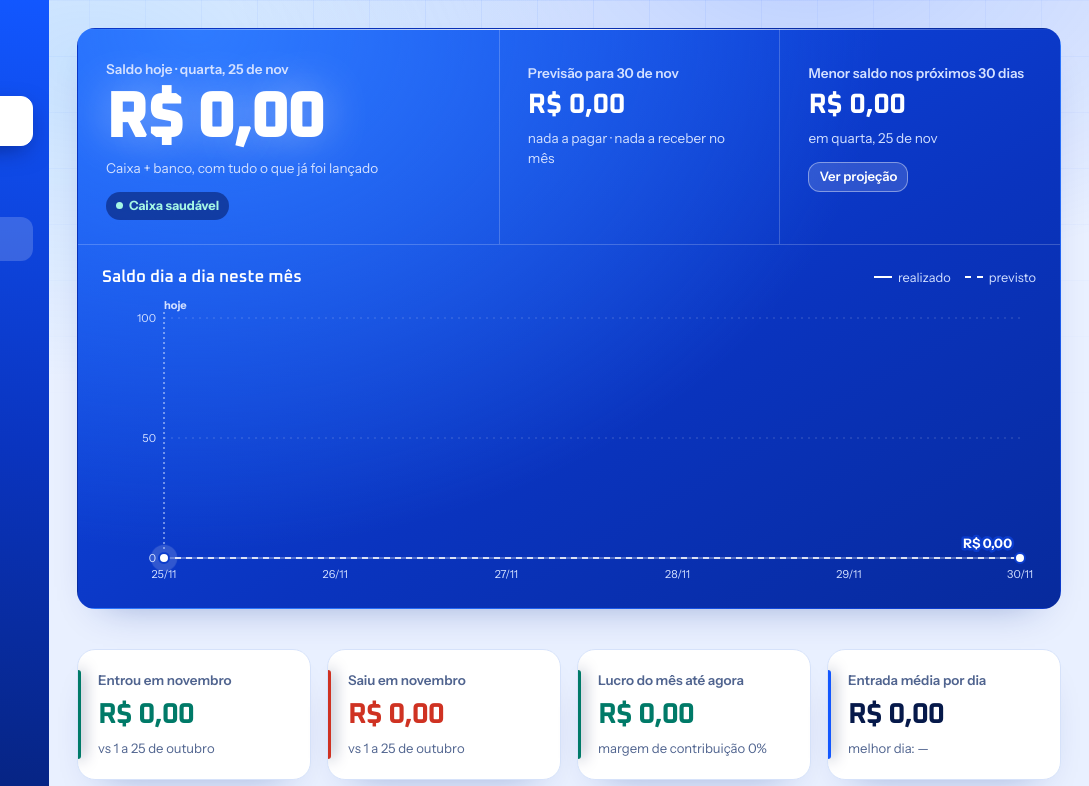
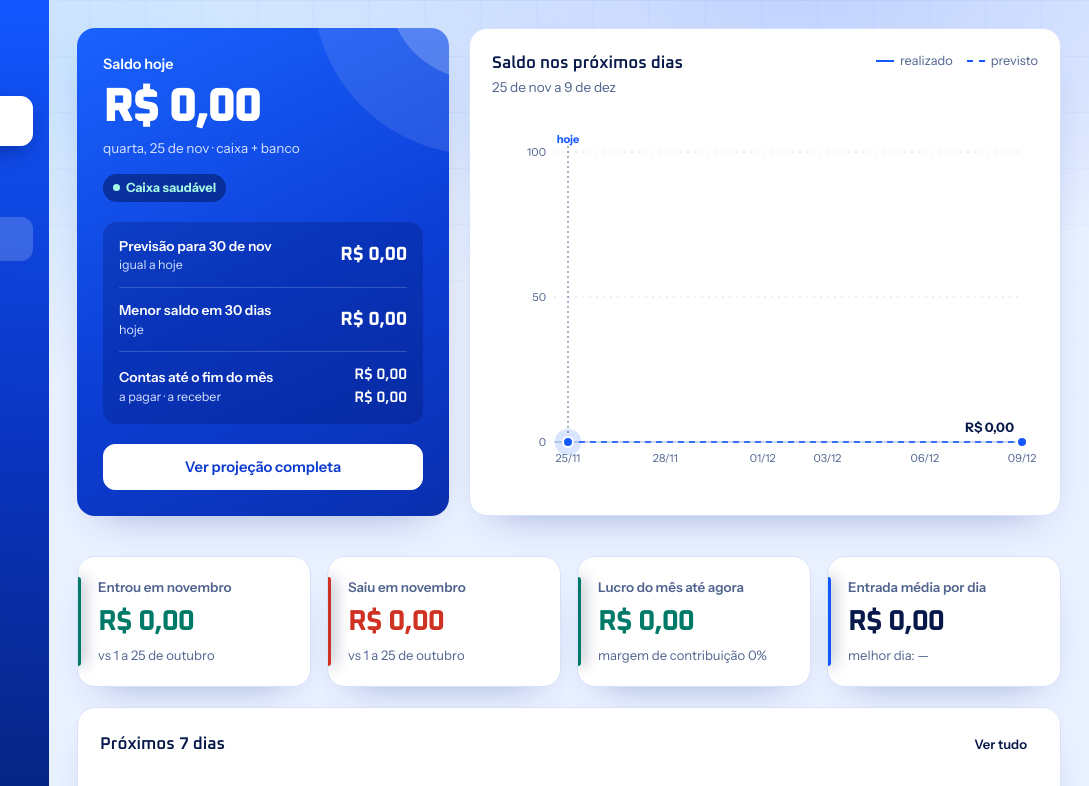
Before and after one commit to fabioramos208922-fabio/financeiro, a plain HTML site: page index.html in a window 1280 px wide. Shown: the top 786 px of the page, 191-1280 px from the left. Drawn offline with Linux system fonts and the light colour scheme.

Commit message:
Redesenha o painel de saldo
Co-Authored-By: Claude Opus 5.5 <noreply@anthropic.com>

```diff
--- a/css/futurista.css
+++ b/css/futurista.css
@@ -1,31 +1,33 @@
 /* Acabamento: painel de saldo, cartões, botões e gráficos. Carrega por último. */
-/* painel do saldo: fundo azul, então as cores de dentro são claras */
-.console{--surface:#0b3ccc;--surface2:rgba(255,255,255,.14);--ink:#fff;--muted:#d3e0ff;--line:rgba(255,255,255,.2);--accent:#fff;
-  --in:#a5f7e5;--in-soft:rgba(0,16,84,.5);--out:#ffc4ba;--out-soft:rgba(0,16,84,.5);--warn:#ffe09a;--warn-soft:rgba(0,16,84,.5);color:var(--ink)}
-.console .btn{border-color:rgba(255,255,255,.4)}
+/* painel: cartão de saldo azul + gráfico branco */
+.painel{display:grid;grid-template-columns:372px minmax(0,1fr);gap:20px}
+.hero{--ink:#fff;--muted:#d6e3ff;--line:rgba(255,255,255,.18);--in:#a5f7e5;--out:#ffc4ba;--warn:#ffe09a;
+  --in-soft:rgba(0,16,84,.5);--out-soft:rgba(0,16,84,.5);--warn-soft:rgba(0,16,84,.5);
+  color:var(--ink);display:flex;flex-direction:column;gap:20px;padding:26px;border:0;overflow:hidden;
+  background:radial-gradient(circle at 108% -8%,rgba(255,255,255,.2) 0 90px,transparent 91px),radial-gradient(circle at 108% -8%,rgba(255,255,255,.1) 0 165px,transparent 166px),linear-gradient(155deg,#1a62ff,#0c3fd6 55%,#0a2fae)}
+.hero > div{padding:0;gap:0}
+.hero > div + div{border:0}
+.hero .saldo{display:flex;flex-direction:column;gap:6px;position:relative}
+.hero .saldo .pill{margin-top:10px}
+.hero .lb{font-size:.9rem;color:#fff}
+.hero .big{font-size:3rem;letter-spacing:-.03em;line-height:1.05}
+.hero .big.longo{font-size:2.3rem}
+.hero .linhas{border-radius:14px;background:rgba(0,20,100,.28);padding:2px 16px;margin-top:auto}
+.linha-info{display:flex;justify-content:space-between;align-items:center;gap:12px;padding:12px 0}
+.linha-info + .linha-info{border-top:1px solid var(--line)}
+.linha-info > span:first-child{display:flex;flex-direction:column}
+.hero .linha-info .lb{font-size:.86rem}
+.hero .linha-info .s{font-size:.78rem}
+.hero .mid{font-size:1.2rem}
+.hero .par{font-family:var(--display);font-weight:600;text-align:right;white-space:nowrap;font-size:.95rem}
+.hero .btn{background:#fff;border-color:#fff;color:#0a39cf;padding:11px}
+.hero .btn:hover{background:#e3ecff;color:#0a39cf}
+.painel-grafico{display:flex;flex-direction:column}
+.painel-grafico .card-h{margin-bottom:8px;align-items:flex-start}
+.painel-grafico .chart-box{margin:auto 0}
+@media (max-width:1080px){.painel{grid-template-columns:minmax(0,1fr)}}
+@media (max-width:520px){.hero{padding:22px 18px}.hero .big{font-size:2.6rem}.hero .big.longo{font-size:2rem}}
 .top .btn.pri,.top .btn.pri:not(.top .btn):hover{background:#fff;border-color:#fff;color:#0a39cf;box-shadow:0 8px 26px -8px rgba(0,10,60,.6)}
-.console{padding:0;overflow:hidden;border-color:transparent;background:radial-gradient(70% 90% at 12% 0,#2f7bff,transparent),linear-gradient(150deg,#1151f5,#0a34bf 60%,#072a9c)}
-.console::before{content:"";position:absolute;inset:0 0 auto;height:1px;background:linear-gradient(90deg,transparent,#fff,transparent)}
-.hero{grid-template-columns:1.5fr 1fr 1fr}
-.hero > div{padding:30px 28px 24px;gap:6px}
-.hero > div + div{padding-top:34px}
-.hero .first{background:none}
-.hero .big{font-size:clamp(2.6rem,5.2vw,4.4rem);letter-spacing:-.03em;line-height:1;text-shadow:0 0 46px rgba(255,255,255,.45)}
-.hero .big.neg{text-shadow:0 0 46px rgba(255,160,145,.5)}
-.hero .mid{font-size:1.75rem}
-.console-grafico{padding:8px 24px 22px;border-top:1px solid var(--line)}
-.console-grafico .card-h{margin:12px 0 6px}
-@media (max-width:820px){
-  .hero{grid-template-columns:1fr 1fr}
-  .hero .first{grid-column:1/-1}
-  .hero > div{padding:20px 16px}
-  .hero > div + div{padding:16px;border-top:1px solid var(--line)}
-  .hero > div:nth-child(2){border-left:0}
-  .hero > div:nth-child(3){border-left:1px solid var(--line)}
-  .hero .mid{font-size:1.2rem}
-  .console-grafico{padding:6px 10px 14px}
-}
-
 /* cartões: luz que acompanha o mouse */
 .tiles{gap:16px}
 .tile{padding:20px;border-radius:var(--r);transition:transform .18s,border-color .18s}
@@ -83,7 +85,6 @@ td.num{font-family:var(--display)}
 .chart .grade{stroke:var(--line);stroke-dasharray:2 5}
 .chart .zero{stroke:#9fb3d9}
 .chart .linha{filter:drop-shadow(0 3px 7px rgba(18,87,255,.35))}
-.console .chart .linha{filter:drop-shadow(0 0 8px rgba(255,255,255,.65))}
 .tip{color:#fff;background:#06194a;border:1px solid #2b4a99;border-radius:12px;padding:9px 13px}
 .tip b{font-size:1.1rem}
 .bar .tr{height:10px}
@@ -91,5 +92,3 @@ td.num{font-family:var(--display)}
 .bar .vl{font-family:var(--display);font-weight:600}
 .coluna:hover{filter:brightness(1.2)}
 .marcos text{paint-order:stroke;stroke:var(--surface);stroke-width:5px;stroke-linejoin:round}
-
-.console .chart .zero{stroke:rgba(255,255,255,.55)}
--- a/index.html
+++ b/index.html
@@ -41,10 +41,10 @@
 <main>
   <!-- HOJE -->
   <section class="panel on" id="p-hoje" role="tabpanel" aria-labelledby="t-hoje">
-    <div class="card console">
-      <div class="hero" id="hero"></div>
-      <div class="console-grafico">
-        <div class="card-h"><h3>Saldo dia a dia neste mês</h3><span class="sp"></span>
+    <div class="painel">
+      <div class="card hero" id="hero"></div>
+      <div class="card painel-grafico">
+        <div class="card-h"><div><h3 id="tituloGrafico">Saldo dia a dia</h3><span class="small muted" id="notaGrafico"></span></div><span class="sp"></span>
           <div class="legend"><span><i></i>realizado</span><span><i class="d"></i>previsto</span></div></div>
         <div class="chart-box" id="chartHoje"></div>
       </div>
--- a/js/graficos.js
+++ b/js/graficos.js
@@ -47,7 +47,8 @@ function desenharSaldo(sel, ser, H = 290) {
   const step = niceStep((hi - lo) / 4);
   lo = Math.floor(lo / step) * step;
   hi = Math.ceil(hi / step) * step;
-  const x = i => L + (W - L - R) * i / (n - 1);
+  const F = 14; // folga entre o eixo e o primeiro dia
+  const x = i => L + F + (W - L - R - F) * i / (n - 1);
   const y = v => T + (H - T - B) * (1 - (v - lo) / (hi - lo));
   const cor = v => (v < 0 ? "var(--out)" : "var(--accent)");
   const id = "grad-" + sel.slice(1);
@@ -66,7 +67,7 @@ function desenharSaldo(sel, ser, H = 290) {
   const h = ser.findIndex(p => p.d === HOJE);
   if (h >= 0) {
     g += `<line x1="${x(h)}" x2="${x(h)}" y1="${T - 6}" y2="${H - B}" stroke="var(--muted)" stroke-dasharray="2 3"/>`
-      + textoSVG(x(h), T - 9, "hoje", { anchor: h < 3 ? "start" : h > n - 4 ? "end" : "middle", peso: 700 });
+      + textoSVG(x(h), T - 9, "hoje", { anchor: h > n - 2 ? "end" : "middle", fill: "var(--accent)", peso: 700 });
   }
 
   const inc = inclinacoes(idx), mDe = new Map(idx.map((p, k) => [p.i, inc[k]]));
@@ -84,6 +85,7 @@ function desenharSaldo(sel, ser, H = 290) {
     g += `<path d="${path(feito)} L${x(feito[feito.length - 1].i)} ${y(0)} L${x(feito[0].i)} ${y(0)} Z" fill="url(#${id})"/>
       <path class="linha" d="${path(feito)}" fill="none" stroke="var(--accent)" stroke-width="2.5" stroke-linejoin="round" stroke-linecap="round"/>`;
   }
+  if (proj.length > 1) g += `<path d="${path(proj)} L${x(proj[proj.length - 1].i)} ${y(0)} L${x(proj[0].i)} ${y(0)} Z" fill="url(#${id})" opacity=".45"/>`;
   if (proj.length > 1) g += `<path d="${path(proj)}" fill="none" stroke="var(--accent)" stroke-width="2.2" stroke-dasharray="6 5" stroke-linejoin="round" opacity=".8"/>`;
   g += '</g><g class="marcos">';
   const agora = idx.find(p => p.d === HOJE);
@@ -141,7 +143,7 @@ function desenharSaldo(sel, ser, H = 290) {
   const mostrar = ev => {
     const r = svg.getBoundingClientRect(), escala = W / r.width;
     const px = ((ev.touches ? ev.touches[0].clientX : ev.clientX) - r.left) * escala;
-    const i = Math.max(0, Math.min(n - 1, Math.round((px - L) / (W - L - R) * (n - 1))));
+    const i = Math.max(0, Math.min(n - 1, Math.round((px - L - F) / (W - L - R - F) * (n - 1))));
     const p = ser[i];
     if (p.v === null) return;
     linha.setAttribute("x1", x(i));
--- a/js/telas/hoje.js
+++ b/js/telas/hoje.js
@@ -20,17 +20,17 @@ function renderHoje() {
   const { min } = p30.a, vFim = mes.a.fim.v;
   const neg = v => (v < 0 ? "neg" : "");
 
+  const dif = arred(vFim - saldo);
   $("#hero").innerHTML = `
-    <div class="first"><span class="lb">Saldo hoje · ${SEM_L[wd(HOJE)]}, ${dLong(HOJE)}</span>
-      <span class="big num ${neg(saldo)}">${contar(saldo)}</span>
-      <span class="s">Caixa + banco, com tudo o que já foi lançado</span><div style="margin-top:8px">${PILULAS[estado]}</div></div>
-    <div><span class="lb">Previsão para ${dLong(fimMes)}</span>
-      <span class="mid num ${neg(vFim)}">${contar(vFim)}</span>
-      <span class="s">${r.prevSaida ? fmt(r.prevSaida) + " a pagar" : "nada a pagar"} · ${r.prevEntrada ? fmt(r.prevEntrada) + " a receber" : "nada a receber"} no mês</span></div>
-    <div><span class="lb">Menor saldo nos próximos 30 dias</span>
-      <span class="mid num ${neg(min.v)}">${contar(min.v)}</span>
-      <span class="s">em ${SEM_L[wd(min.d)]}, ${dLong(min.d)}</span>
-      <button class="btn sm" data-goto="projecao" style="margin-top:8px;width:max-content">Ver projeção</button></div>`;
+    <div class="saldo"><span class="lb">Saldo hoje</span>
+      <span class="big num ${neg(saldo)} ${fmt(saldo).length > 13 ? "longo" : ""}">${contar(saldo)}</span>
+      <span class="s">${SEM_L[wd(HOJE)]}, ${dLong(HOJE)} · caixa + banco</span>${PILULAS[estado]}</div>
+    <div class="linhas">
+      <div class="linha-info"><span><span class="lb">Previsão para ${dLong(fimMes)}</span><span class="s">${dif ? (dif > 0 ? "▲ " : "▼ ") + fmt(Math.abs(dif)) + (dif > 0 ? " a mais" : " a menos") : "igual a hoje"}</span></span><span class="mid num ${neg(vFim)}">${contar(vFim)}</span></div>
+      <div class="linha-info"><span><span class="lb">Menor saldo em 30 dias</span><span class="s">${min.d === HOJE ? "hoje" : SEM_L[wd(min.d)] + ", " + dLong(min.d)}</span></span><span class="mid num ${neg(min.v)}">${contar(min.v)}</span></div>
+      <div class="linha-info"><span><span class="lb">Contas até o fim do mês</span><span class="s">a pagar · a receber</span></span><span class="num par">${fmt(r.prevSaida)}<br>${fmt(r.prevEntrada)}</span></div>
+    </div>
+    <button class="btn" data-goto="projecao">Ver projeção completa</button>`;
   $("#alertHoje").innerHTML = p30.estado === "bad" ? alertaHTML(itens, em30) : "";
 
   const pct = r.entradas ? Math.round(r.margem / r.entradas * 100) : 0;
@@ -40,8 +40,12 @@ function renderHoje() {
     tile(r.resultado >= 0 ? "Lucro do mês até agora" : "Prejuízo do mês até agora", contar(r.resultado), `margem de contribuição ${pct}%`, classeValor(r.resultado >= 0)) +
     tile("Entrada média por dia", contar(mediaEntradasDia(itens, HOJE)), "melhor dia: " + melhorDia());
 
-  const ini = mk + "-01";
-  desenharSaldo("#chartHoje", serie(itens, cfg, HOJE, ini < cfg.saldoData ? cfg.saldoData : ini, fimMes, med()), 290);
+  const ini = mk + "-01" < cfg.saldoData ? cfg.saldoData : mk + "-01";
+  // com poucos dias no mês, mostra também as próximas duas semanas
+  const curto = addDays(ini, 13) > fimMes, fimGraf = curto ? addDays(HOJE, 14) : fimMes;
+  $("#tituloGrafico").textContent = curto ? "Saldo nos próximos dias" : "Saldo dia a dia neste mês";
+  $("#notaGrafico").textContent = `${dLong(ini)} a ${dLong(fimGraf)}`;
+  desenharSaldo("#chartHoje", serie(itens, cfg, HOJE, ini, fimGraf, med()), 340);
 
   const prox = itens.filter(l => l.status === "previsto" && l.data <= addDays(HOJE, 7)).sort((x, y) => x.data.localeCompare(y.data));
   $("#proximos").innerHTML = prox.map(liPrev).join("")
```
